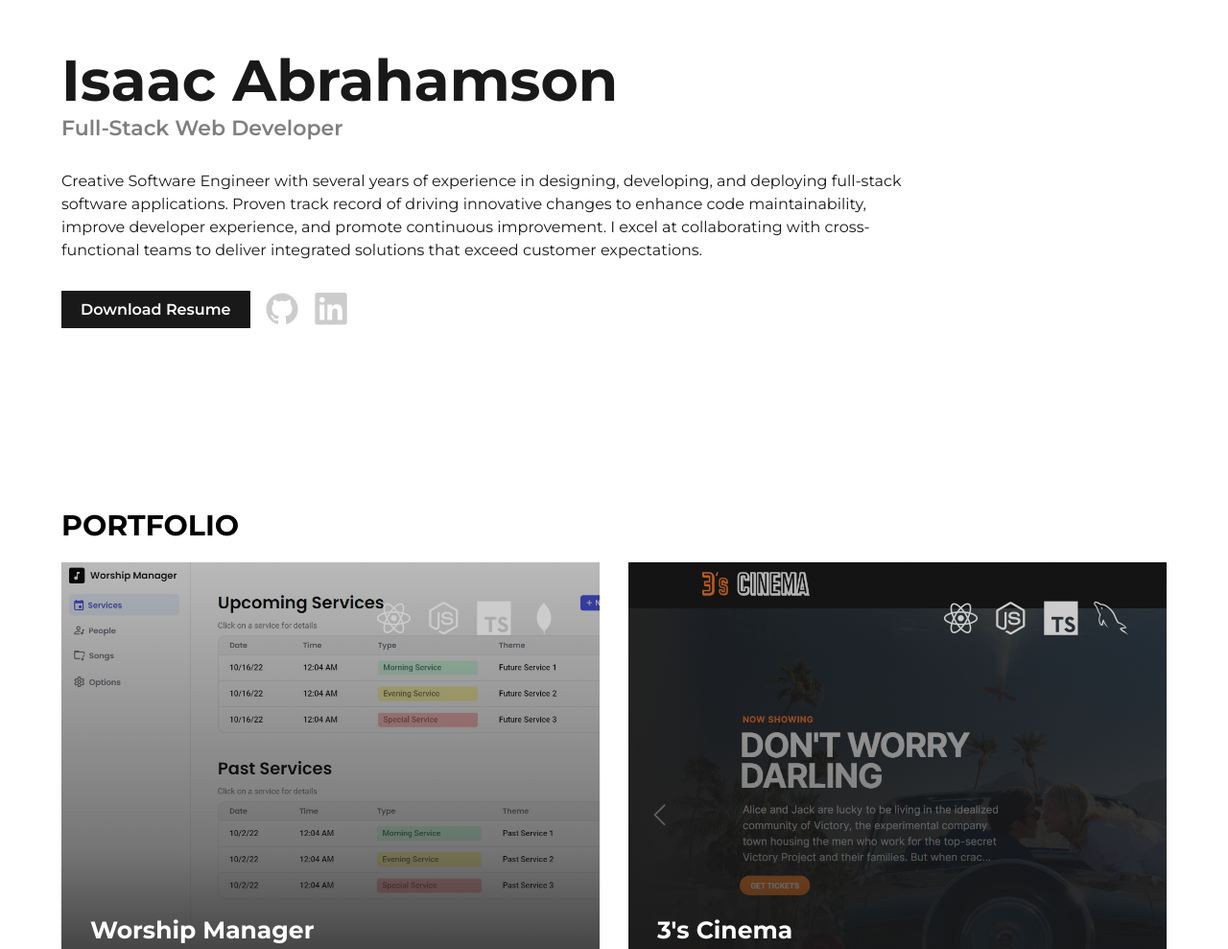
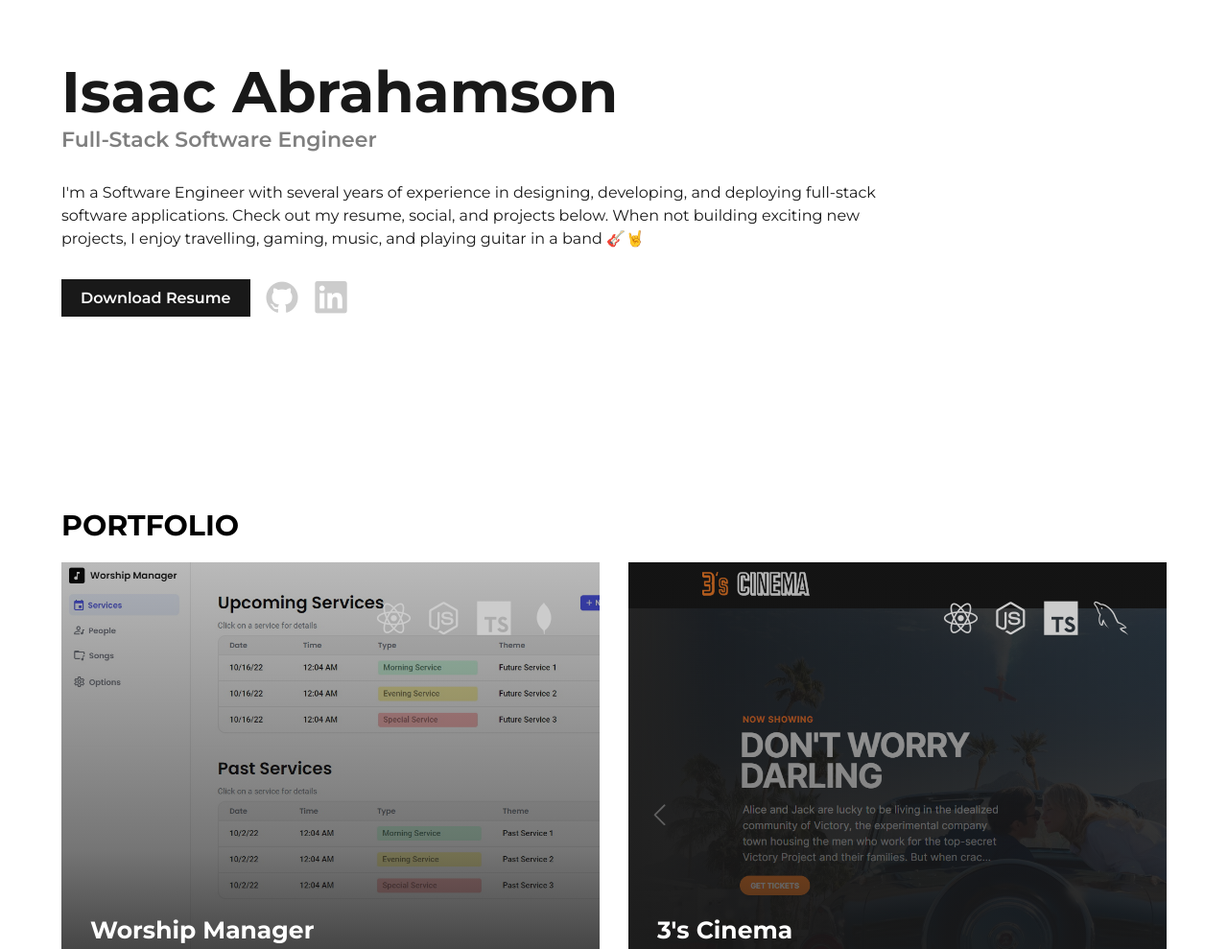
Before and after one commit to IsaacAbrahamson/2022-Portfolio, a plain HTML site: page index.html in a window 1280 px wide. Shown: the part 111-1100 px from the top of the page at 96% size. Drawn offline with nearby package versions, Linux system fonts and the light colour scheme.

Commit message:
fix: Update description and subtitle

```diff
--- a/index.html
+++ b/index.html
@@ -27,12 +27,10 @@
     <section id="intro">
       <h1 class="title wow animate__animated animate__fadeInUp" data-wow-duration="500ms">Isaac Abrahamson</h1>
       <div class="subtitle wow  animate__animated animate__fadeInUp" data-wow-delay="200ms" data-wow-duration="500ms"
-        role="doc-subtitle">Full-Stack Web Developer</div>
+        role="doc-subtitle">Full-Stack Software Engineer</div>
       <p class="intro-text wow  animate__animated animate__fadeIn" data-wow-delay="600ms" data-wow-duration="800ms">
-        Creative Software Engineer with several years of experience in designing, developing, and deploying full-stack
-software applications. Proven track record of driving innovative changes to enhance code maintainability,
-improve developer experience, and promote continuous improvement. I excel at collaborating with
-cross-functional teams to deliver integrated solutions that exceed customer expectations.
+        I'm a Software Engineer with several years of experience in designing, developing, and deploying full-stack
+software applications. Check out my resume, social, and projects below. When not building exciting new projects, I enjoy travelling, gaming, music, and playing guitar in a band 🎸🤘
       </p>
       <div class="links wow  animate__animated animate__fadeIn" data-wow-delay="600ms" data-wow-duration="800ms">
         <a class="btn-link" href="https://drive.google.com/file/d/1KbyIZdb4xaR8Z4qSyArUSh6MwkXTSy0C/view?usp=sharing"
```
